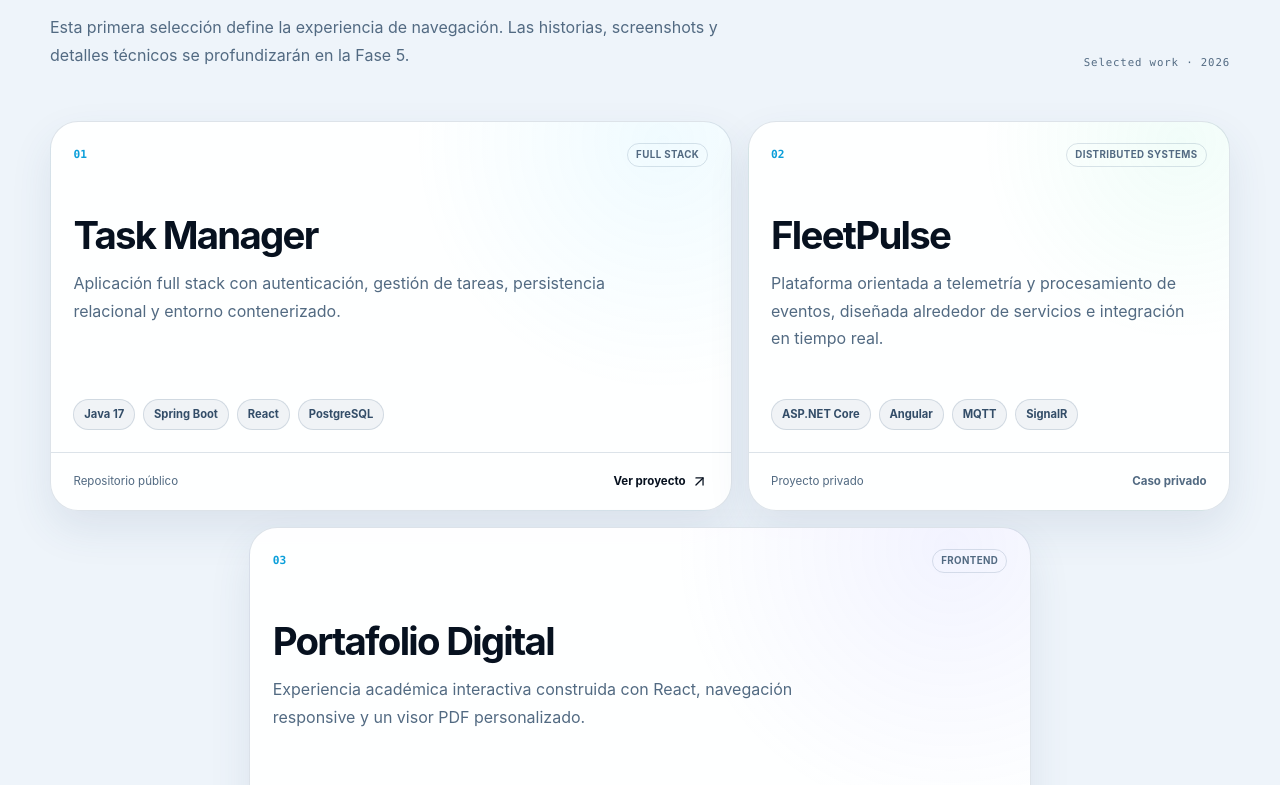
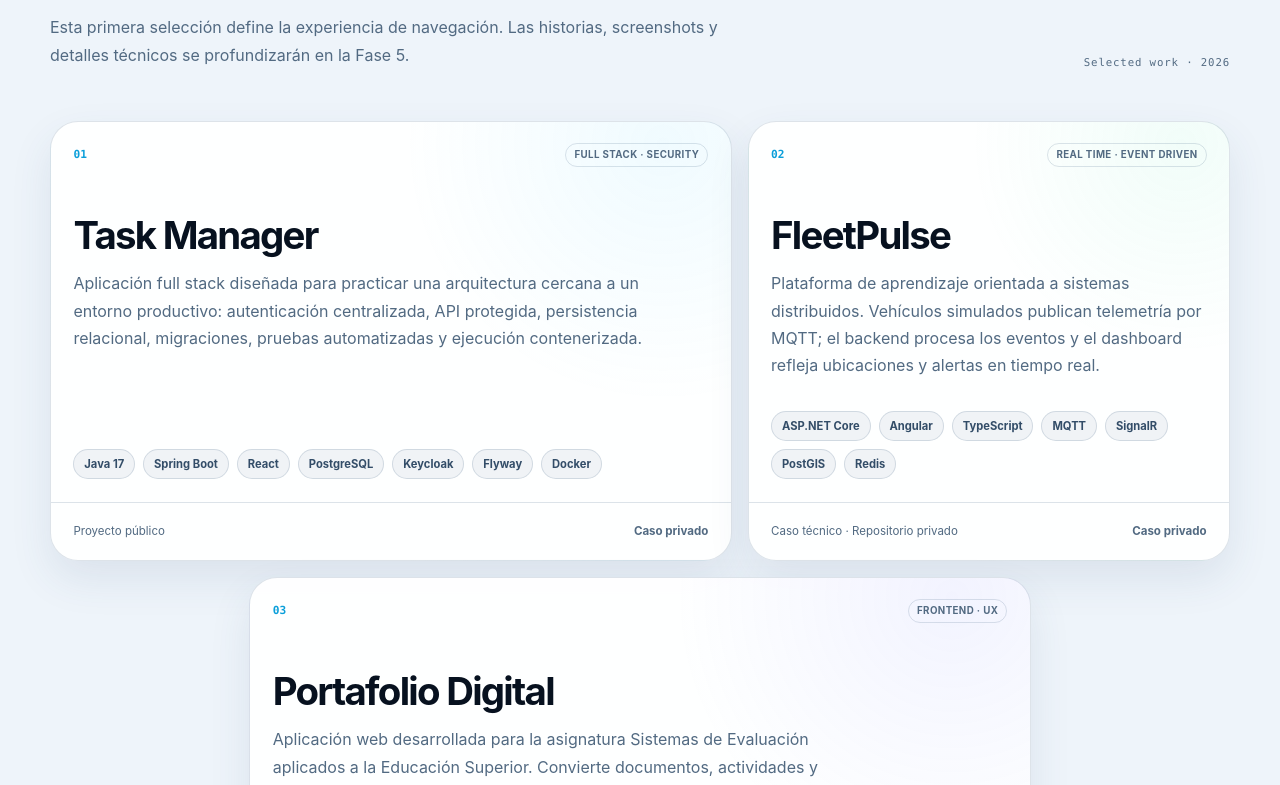
Before and after one commit to DanielDGe/danieldge.github.io, a React (Vite) app: page / in a window 1280 px wide. Shown: the part 4032-4817 px from the top of the page. Built offline with nearby package versions, Linux system fonts and the light colour scheme.

Commit message:
content: expand featured project case studies

```diff
--- a/src/data/foundation.js
+++ b/src/data/foundation.js
@@ -79,34 +79,90 @@ export const projectPreview = [
   {
     id: 'task-manager',
     number: '01',
-    type: 'Full Stack',
+    type: 'Full Stack · Security',
     title: 'Task Manager',
+    tagline: 'Gestión de tareas multiusuario con seguridad real de extremo a extremo.',
     description:
-      'Aplicación full stack con autenticación, gestión de tareas, persistencia relacional y entorno contenerizado.',
-    technologies: ['Java 17', 'Spring Boot', 'React', 'PostgreSQL'],
-    status: 'Repositorio público',
-    href: 'https://github.com/DanielDGe/01-task-manager',
+      'Aplicación full stack diseñada para practicar una arquitectura cercana a un entorno productivo: autenticación centralizada, API protegida, persistencia relacional, migraciones, pruebas automatizadas y ejecución contenerizada.',
+    highlights: [
+      'Autenticación con Keycloak y OpenID Connect; API protegida mediante JWT.',
+      'Aislamiento de datos: cada usuario accede únicamente a sus propias tareas.',
+      'Pruebas unitarias, de controlador e integración con PostgreSQL mediante Testcontainers.',
+      'CI con GitHub Actions, migraciones Flyway y entorno completo con Docker Compose.',
+    ],
+    architecture: ['React + Vite', 'Keycloak', 'Spring Boot API', 'PostgreSQL'],
+    technologies: ['Java 17', 'Spring Boot', 'React', 'PostgreSQL', 'Keycloak', 'Flyway', 'Docker'],
+    status: 'Proyecto público',
+    visual: {
+      kind: 'image',
+      src: 'https://raw.githubusercontent.com/DanielDGe/01-task-manager/master/docs/screenshots/task-manager.png',
+      alt: 'Interfaz principal de Task Manager',
+    },
+    links: [
+      {
+        label: 'Ver repositorio',
+        href: 'https://github.com/DanielDGe/01-task-manager',
+        icon: 'github',
+      },
+    ],
   },
   {
     id: 'fleetpulse',
     number: '02',
-    type: 'Distributed Systems',
+    type: 'Real Time · Event Driven',
     title: 'FleetPulse',
+    tagline: 'Telemetría, geolocalización y eventos para monitoreo de flotas en tiempo real.',
     description:
-      'Plataforma orientada a telemetría y procesamiento de eventos, diseñada alrededor de servicios e integración en tiempo real.',
-    technologies: ['ASP.NET Core', 'Angular', 'MQTT', 'SignalR'],
-    status: 'Proyecto privado',
+      'Plataforma de aprendizaje orientada a sistemas distribuidos. Vehículos simulados publican telemetría por MQTT; el backend procesa los eventos y el dashboard refleja ubicaciones y alertas en tiempo real.',
+    highlights: [
+      'Backend en ASP.NET Core y dashboard Angular con actualizaciones mediante SignalR.',
+      'Comunicación orientada a eventos con MQTT y simulador de telemetría vehicular.',
+      'Persistencia temporal y geoespacial con TimescaleDB/PostgreSQL y PostGIS.',
+      'Observabilidad planteada con OpenTelemetry, Prometheus y Grafana.',
+    ],
+    architecture: ['Vehicle simulator', 'MQTT', 'ASP.NET Core', 'SignalR', 'Angular'],
+    technologies: ['ASP.NET Core', 'Angular', 'TypeScript', 'MQTT', 'SignalR', 'PostGIS', 'Redis'],
+    status: 'Caso técnico · Repositorio privado',
+    visual: {
+      kind: 'fleet',
+      label: 'Representación de telemetría y monitoreo de flota en tiempo real',
+    },
+    privateNote: 'La arquitectura se presenta sin exponer código fuente ni información privada.',
+    links: [],
   },
   {
     id: 'portfolio-education',
     number: '03',
-    type: 'Frontend',
+    type: 'Frontend · UX',
     title: 'Portafolio Digital',
+    tagline: 'Una experiencia académica diseñada para organizar evidencias, reflexión y aprendizaje.',
     description:
-      'Experiencia académica interactiva construida con React, navegación responsive y un visor PDF personalizado.',
-    technologies: ['React', 'Vite', 'Material UI', 'PDF.js'],
-    status: 'Repositorio público',
-    href: 'https://github.com/DanielDGe/portafolio-evaluacion-superior',
+      'Aplicación web desarrollada para la asignatura Sistemas de Evaluación aplicados a la Educación Superior. Convierte documentos, actividades y evidencias en un recorrido visual organizado y accesible.',
+    highlights: [
+      'React + Vite con Material UI y navegación responsive mediante React Router.',
+      'Modo claro/oscuro persistente y transiciones con Framer Motion.',
+      'Estructura por experiencias de aprendizaje, evidencias, metacognición y referencias.',
+      'Publicación en GitHub Pages con una experiencia preparada para escritorio y móvil.',
+    ],
+    architecture: ['React', 'Material UI', 'React Router', 'GitHub Pages'],
+    technologies: ['React', 'Vite', 'Material UI', 'React Router', 'Framer Motion'],
+    status: 'Proyecto público · En uso',
+    visual: {
+      kind: 'portfolio',
+      label: 'Representación de la interfaz del portafolio académico',
+    },
+    links: [
+      {
+        label: 'Ver sitio',
+        href: 'https://danieldge.github.io/portafolio-evaluacion-superior/',
+        icon: 'arrowUpRight',
+      },
+      {
+        label: 'Repositorio',
+        href: 'https://github.com/DanielDGe/portafolio-evaluacion-superior',
+        icon: 'github',
+      },
+    ],
   },
 ]
 
```
